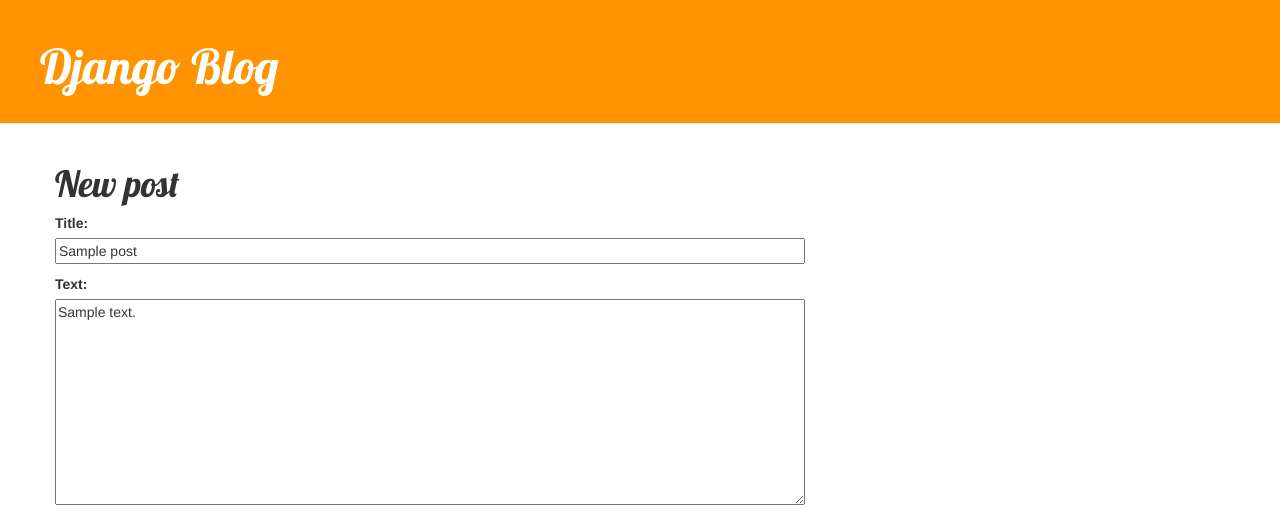
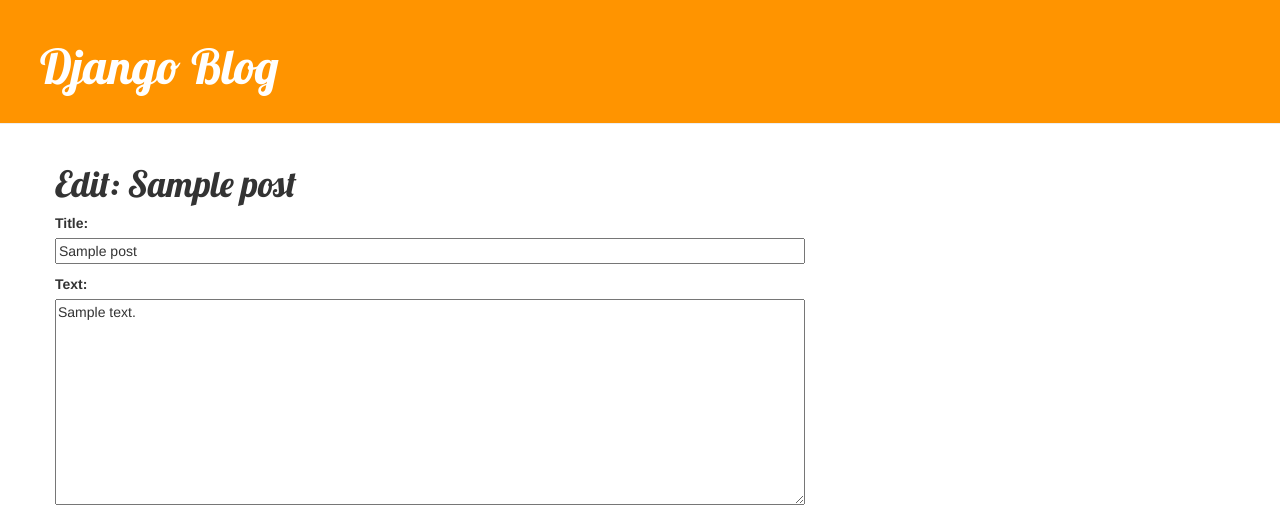
Before and after one commit to abhra-banerjee/my-first-blog, a Django app: page /post/1/edit/ in a window 1280 px wide. Shown: the top 509 px of the page. Run offline with Django 3.2, Linux system fonts and the light colour scheme; tables that the repository leaves empty hold one stand-in row (values such as "Sample post"); some libraries are stand-ins or nearby versions.

Commit message:
Adding dynamic form header for add/edit form.

```diff
--- a/blog/templates/blog/post_edit.html
+++ b/blog/templates/blog/post_edit.html
@@ -1,7 +1,7 @@
 {% extends 'blog/base.html' %}
 
 {% block content %}
-  <h1>New post</h1>
+  <h1>{{ form_heading }}</h1>
   <form method="POST" class="post-form">
   {% csrf_token %}
     {{ form.as_p }}
--- a/blog/views.py
+++ b/blog/views.py
@@ -12,6 +12,7 @@ def post_detail(request, pk):
   return render(request, 'blog/post_detail.html', {'post': post})
 
 def post_new(request):
+  form_heading = "New post"
   if request.method == "POST":
     form = PostForm(request.POST)
     if form.is_valid():
@@ -22,10 +23,11 @@ def post_new(request):
       return redirect('post_detail', pk=post.pk)
   else:
     form = PostForm()
-  return render(request, 'blog/post_edit.html', {'form': form})
+  return render(request, 'blog/post_edit.html', {'form': form, 'form_heading': form_heading})
 
 def post_edit(request, pk):
   post = get_object_or_404(Post, pk=pk)
+  form_heading = "Edit: " + post.title
   if request.method == "POST":
     form = PostForm(request.POST, instance=post)
     if form.is_valid():
@@ -36,4 +38,4 @@ def post_edit(request, pk):
       return redirect('post_detail', pk=post.pk)
   else:
     form = PostForm(instance=post)
-  return render(request, 'blog/post_edit.html', {'form': form})
+  return render(request, 'blog/post_edit.html', {'form': form, 'form_heading': form_heading})
```
